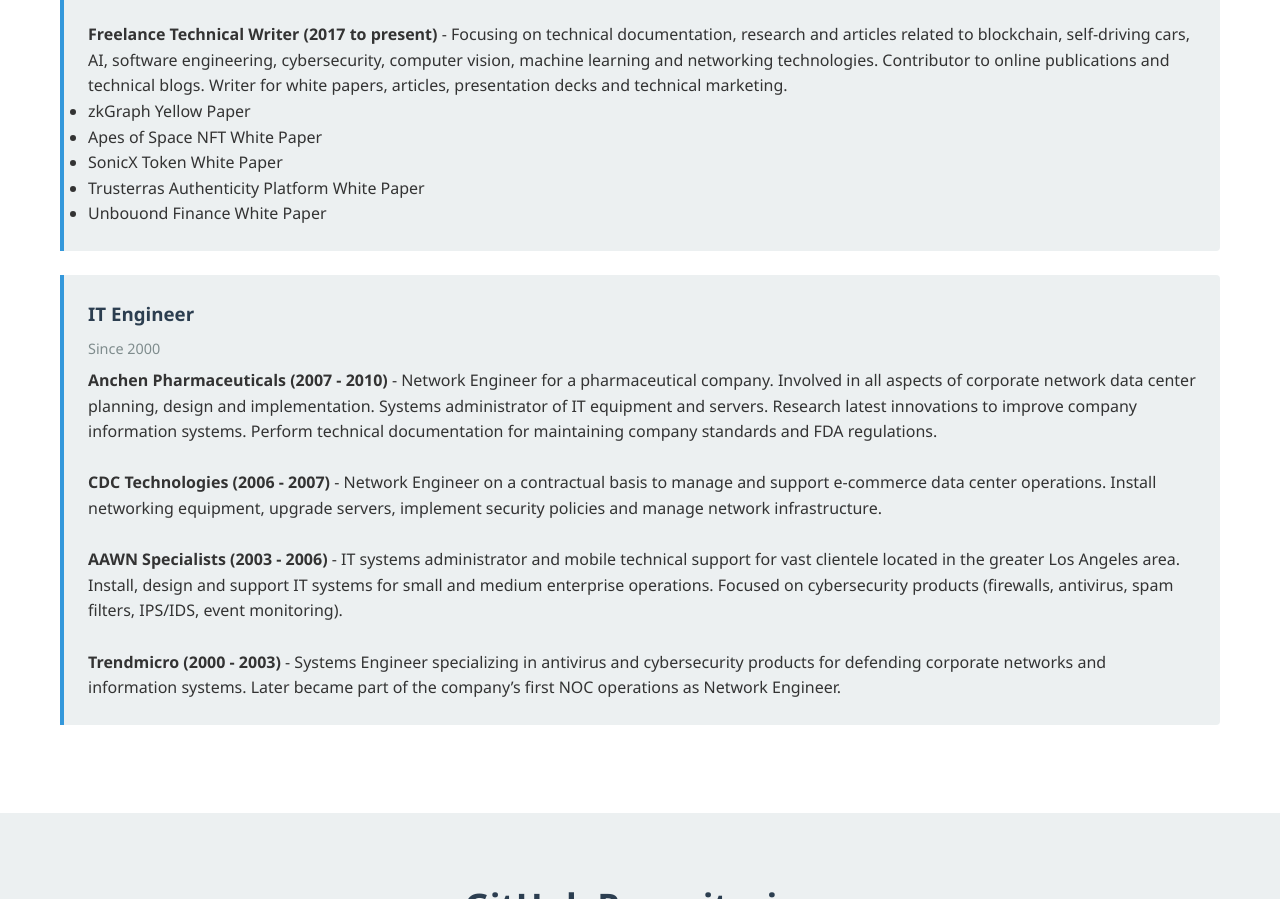
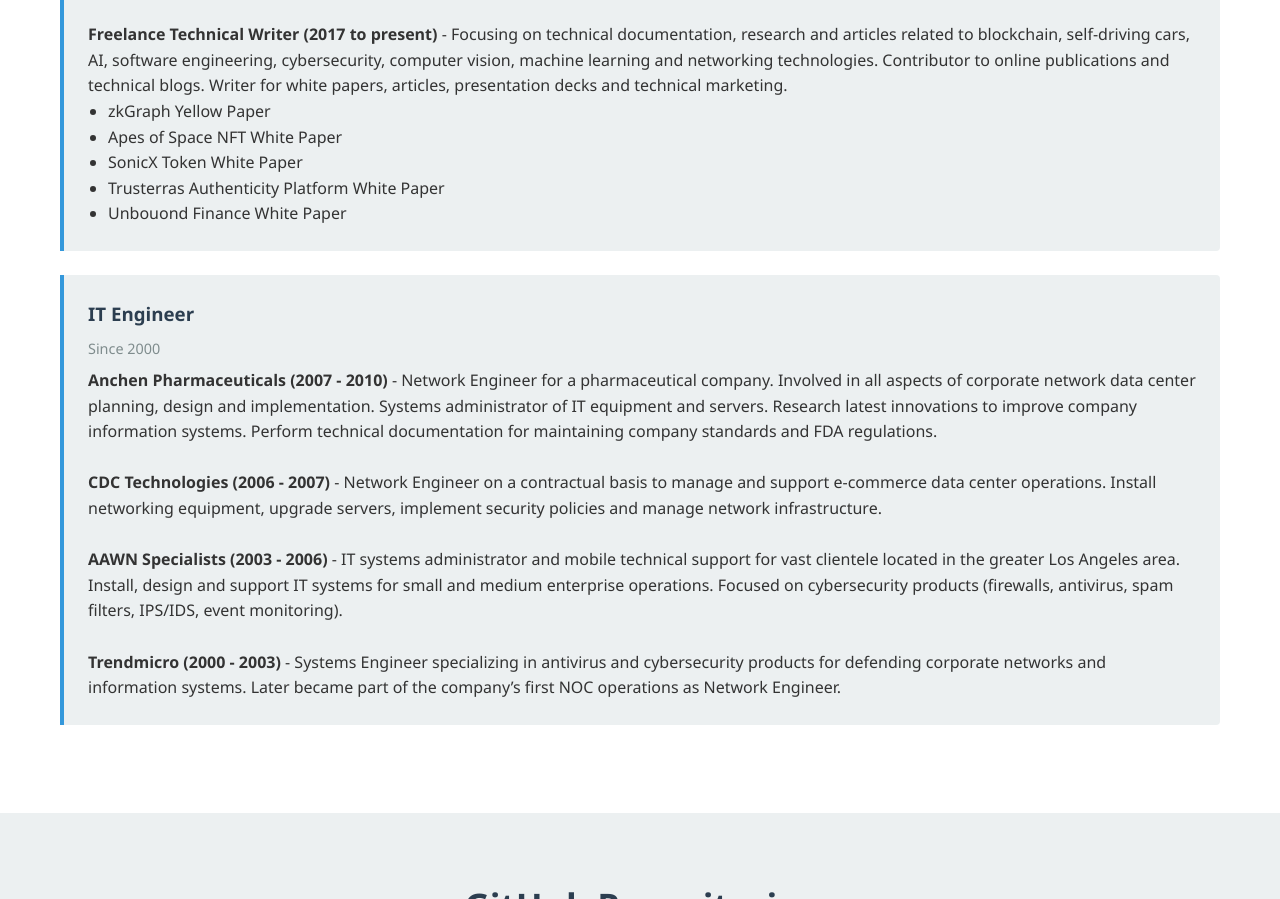
Before and after one commit to Play3rZer0/Play3rZer0.github.io, a plain HTML site: page index.html in a window 1280 px wide. Shown: the part 1608-2507 px from the top of the page. Drawn offline with Linux system fonts and the light colour scheme.

Commit message:
Edit technical writing 3 - 7/10/25

```diff
--- a/index.html
+++ b/index.html
@@ -313,15 +313,16 @@
                 <p><b>FastID (December 2019 - August 2020)</b> - Blockchain architect for a concept permissioned blockchain implementing a digital identity app that can be used for payments and verifi cation. Generates digital ID based on personal information that can be used for online data verifi cation that uses PKI. Design the processes and prepare technical information for documentation purposes. </p>
                 <br>
                 <p><b>Freelance Technical Writer (2017 to present)</b> - Focusing on technical documentation, research and articles related to blockchain, self-driving cars, AI, software engineering, cybersecurity, computer vision, machine learning and networking technologies. Contributor to online publications and technical blogs. Writer for white papers, articles, presentation decks and technical marketing.
-                <ul>
+                </p>
+                <p><ul style="padding-left: 20px; list-style-type: disc;">
                     <li>zkGraph Yellow Paper</li>
                     <li>Apes of Space NFT White Paper</li>
                     <li>SonicX Token White Paper</li>
                     <li>Trusterras Authenticity Platform White Paper</li>
                     <li>Unbouond Finance White Paper</li>
-                </ul>
-                </p>
-            </div>
+                </ul></p>
+
+        </div>
 
             <div class="accomplishment-item">
                 <h3>IT Engineer</h3>
```
